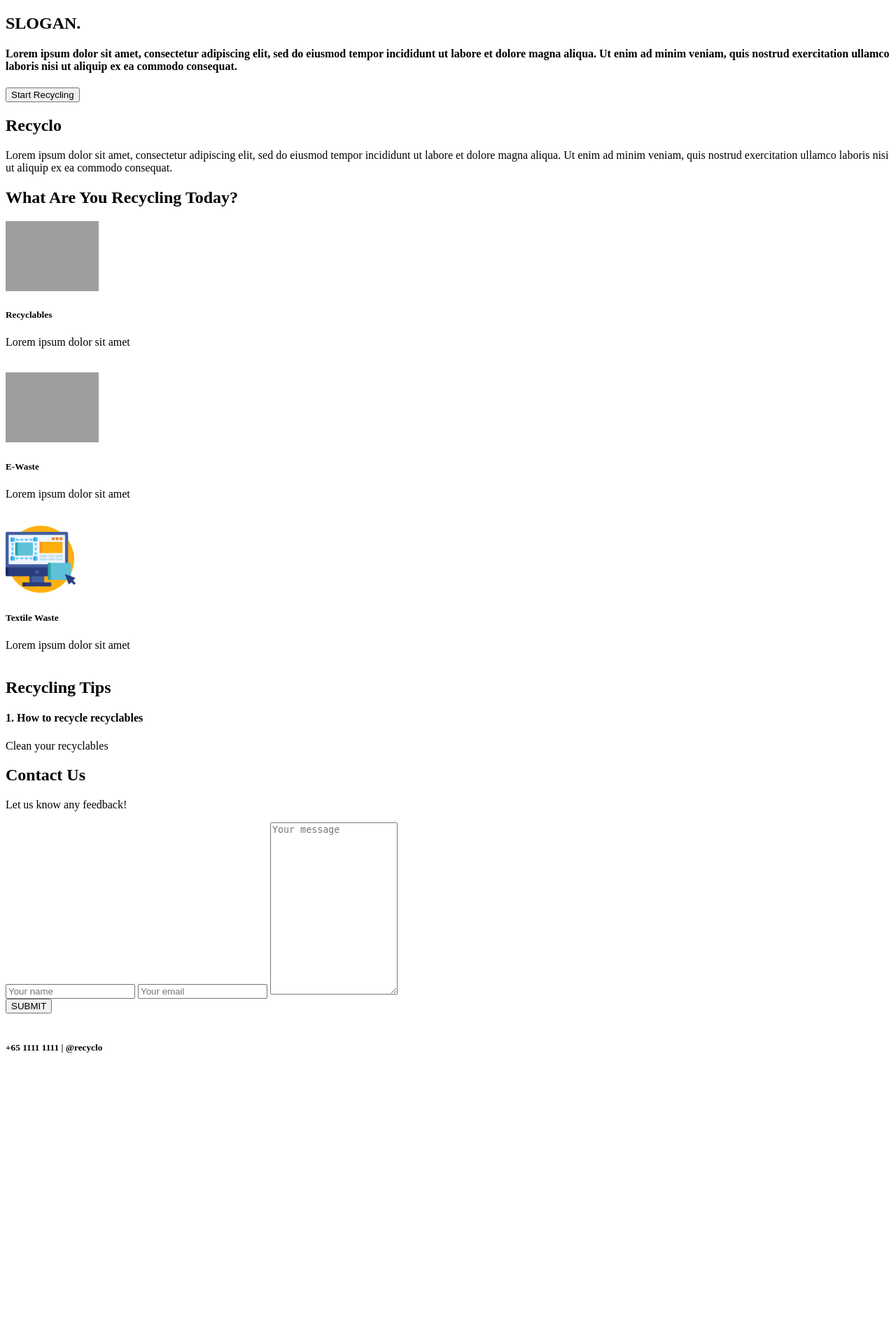
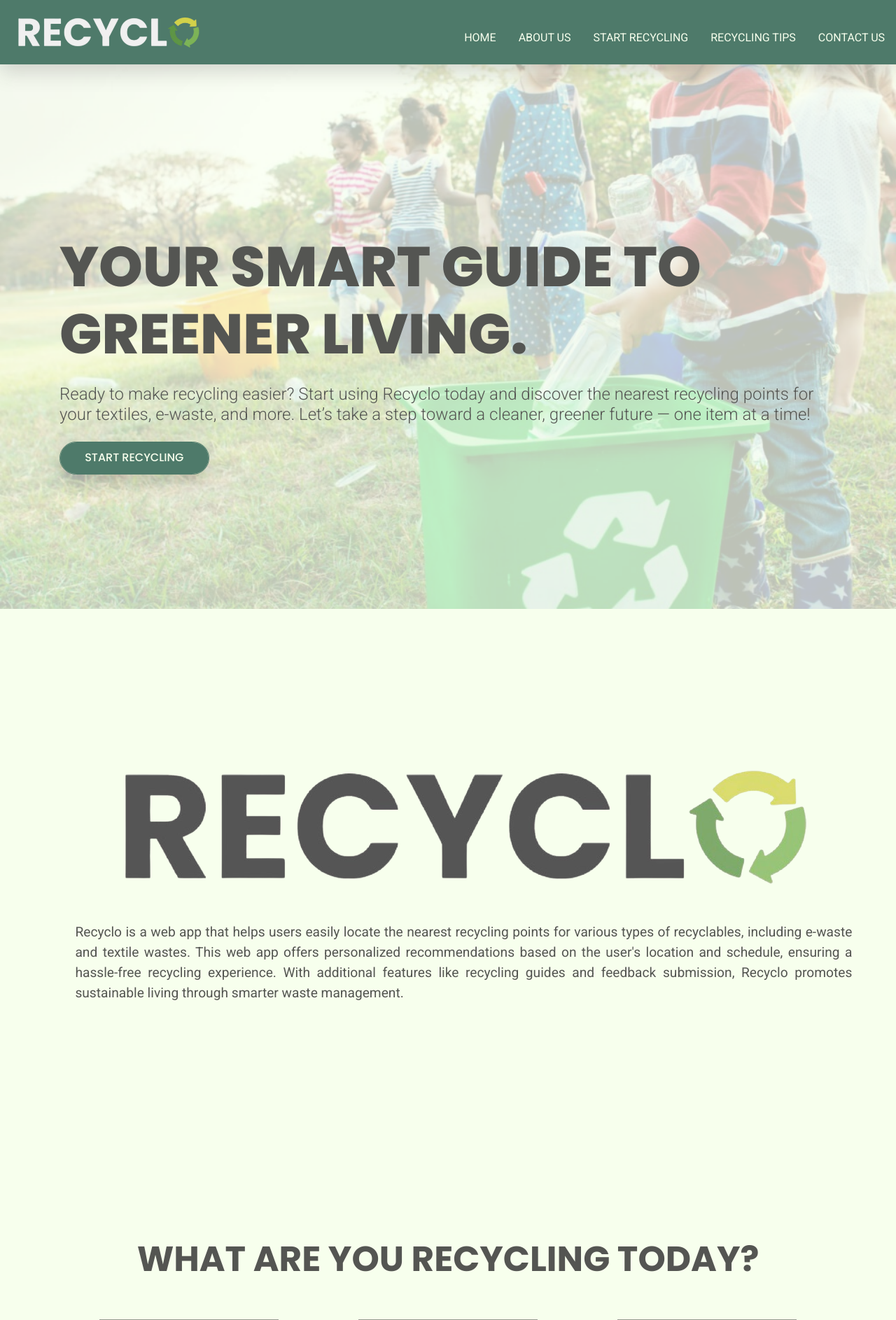
Before and after one commit to shenjc01/2006swe60, a PHP site: a page that, after the commit, uses html/landing page.html in a window 1280 px wide. Shown: the top 1886 px of the page at 70% size. Before the commit the page ends 1504 px from the top, so only its background shows below. Run offline with PHP 8.4, Linux system fonts and the light colour scheme; grey boxes are pictures that could not be loaded.

Commit message:
Add files via upload

```diff
--- a/css/partials/variables.css
+++ b/css/partials/variables.css
@@ -3,19 +3,21 @@ html, body {
     box-sizing: border-box;
     width: 100%;
     height: 100%;
+    background-color: var(--white-color);
 }
 
 :root{
-    --primary-color: #388087;
-    --secondary-color: #6FB3B8;
-    --title-color: #413F3D;
-    --text-color: #b1a6a4b5;
+    --white-color: #F7FFED;
+    --olive-color: #b4c59f;
+    --green-color: #4E7a6a;
+    --darkbrown-color: #413F3D;
+    --brown-color: #545552;
     --border-color: #697184;
     --gradient-color: linear-gradient(90deg, #388087 0%, #6FB3B8 100%);
     --shadow-color: 0px 10px 30px rgba(56, 128, 135, 0.63);
     --box-shadow: 0px 10px 30px rgba(57, 56, 61, 0.205);
 
-    --hind: 'Hind', sans-serif;
-    --montserrat: 'Montserrat', sans-serif;
+    --poppins: 'Poppins', sans-serif;
+    --roboto: 'Roboto', sans-serif;
 
 }
--- a/css/style.css
+++ b/css/style.css
@@ -1,5 +1,5 @@
-@import url('https://fonts.googleapis.com/css2?family=Hind&display=swap');
-@import url('https://fonts.googleapis.com/css2?family=Hind&family=Montserrat:wght@700&display=swap');
+@import url('https://fonts.googleapis.com/css2?family=Poppins:ital,wght@0,100;0,200;0,300;0,400;0,500;0,600;0,700;0,800;0,900;1,100;1,200;1,300;1,400;1,500;1,600;1,700;1,800;1,900&family=Roboto:ital,wght@0,100;0,300;0,400;0,500;0,700;0,900;1,100;1,300;1,400;1,500;1,700;1,900&display=swap');
+@import url('https://fonts.googleapis.com/css2?family=Poppins:ital,wght@0,100;0,200;0,300;0,400;0,500;0,600;0,700;0,800;0,900;1,100;1,200;1,300;1,400;1,500;1,600;1,700;1,800;1,900&display=swap');
 
 @import url(./partials/variables.css);
 
@@ -8,11 +8,11 @@
     position: fixed;
     top: 0;
     width:100%;
-    background-color: white;
+    background-color: var(--green-color);
     box-shadow: var(--box-shadow);
-    font-family: 'Hind', sans-serif;
+    font-family: var(--ro);
     font-size: 1rem;
-    color: var(--title-color);
+    color: var(--white-color);
     z-index: 999;
 }
 
@@ -37,7 +37,7 @@
 
 
 .header_area .main-menu .navbar .navbar-brand {
-    padding: 0 2rem 0 3.5rem;
+    padding: 0 2rem 0 0;
 }
 
 .header_area .main-menu .navbar {
@@ -45,64 +45,53 @@
 }
 
 .header_area .main-menu .nav-item .nav-link {
-    font-family: var(--hind);
+    font-family: var(--roboto);
     text-transform: uppercase;
-    padding: 1.5rem;
-}
-
-/*
-.header_area .main-menu .navbar-nav .active {
-    background: var(--primary-color);
-    -webkit-background-clip: text;
-    -webkit-text-fill-color: transparent;
-    -background-clip: text;
-}
-
-.header_area .main-menu .navbar-nav a:hover {
-    background: var(--gradient-color);
-    -webkit-background-clip: text;
-    -webkit-text-fill-color: transparent;
-    -background-clip: text;
-    transition: 0.4s;
-}
-*/
-
-.header_area .main-menu .navbar-nav .nav-link.active {
-    color: var(--primary-color);
-    text-decoration: none;
+    padding: 1rem 0 0 2rem;
 }
 
 .header_area .main-menu .navbar-nav .nav-link {
-    color: var(--border-color);
+    color: var(--white-color);
     text-decoration: none;
 }
 
 .header_area .main-menu .navbar-nav .nav-link:hover{
-    color: var(--secondary-color);
+    color: var(--olive-color);
+    font-weight: bold;
+}
+
+.header_area .main-menu .navbar-nav .nav-link:active {
+    color: var(--olive-color);
+    font-weight: bold;
 }
 
 /* end nav */
 
-/* start banner */
+/* start home */
+.site-main .site-banner {
+    background: url(/images/recycling\ kids.png);
+    background-repeat: no-repeat;
+    background-size: cover;
+    background-color: var(--white-color);
+    margin-bottom: 5%;
+    padding-bottom: 15%
+}
+
 .site-main .site-banner .site-title h1{
-    font-family: var(--montserrat);
-    color: var(--title-color);
-    padding-top: 40%;
-    font-weight: 500;
+    font-family: var(--poppins);
+    color: var(--brown-color);
+    padding-top: 30%;
+    font-weight: 800;
     font-size: 5rem;
 }
 
 .site-main .site-banner .site-title h4{
-    font-family: var(--montserrat);
-    font-weight: lighter;
-    color: var(--primary-color);
-    font-size: 1.9rem;
-}
-
-.site-main .site-banner .site-title p{
-    font-family: var(--hind);
-    color: var(--border-color);
-    padding: .4rem 0;
+    font-family: var(--roboto);
+    font-stretch: extra-condensed;
+    font-weight: 300;
+    padding: 1rem 0 1rem 0;
+    color: var(--brown-color);
+    font-size: 1.5rem;
 }
 
 .site-main .site-banner .banner-image >img {
@@ -112,59 +101,33 @@
     border-radius: 50%;
 }
 
-.button {
+.primary-button {
     padding: 0.8rem 2.2rem;
-    font: normal 500 16px/ 20px var(--hind);
+    font: normal 500 16px/ 20px var(--poppins);
     position: relative;
-    border: 3px solid transparent;
-    border-radius: 4px;
-}
-
-.primary-button {
-    margin-right: 10px;
-    background: var(--gradient-color);
+    border-color: var(--green-color);
+    border-radius: 30px;
+    background: var(--green-color);
     background-clip: padding-box;
-    color: whitesmoke;
+    color: var(--white-color);
     transition: background .6s ease;
     box-shadow: var(--box-shadow);
 }
 
 .primary-button:hover {
-    background: whitesmoke;
+    background: var(--white-color);
     background-clip: padding-box;
-    color: var(--title-color);
+    border-color: var(--green-color);
+    border-radius: 30px;
+    color: var(--darkbrown-color);
 }
 
 .primary-button::after {
     position: absolute;
     top: -2px; left:-2px;
     bottom: -2px; right: -2px;
-    background: var(--gradient-color);
-    content: '';
-    z-index: -1;
-    border-radius: 4px;
-}
-
-.secondary-button {
-    margin-left: 10px;
-    background: var(--gradient-color);
-    background-clip: padding-box;
-    color: whitesmoke;
-    transition: background .6s ease;
-    box-shadow: var(--box-shadow);
-}
-
-.secondary-button:hover {
-    background: whitesmoke;
-    background-clip: padding-box;
-    color: var(--title-color);
-}
-
-.secondary-button::after {
-    position: absolute;
-    top: -2px; left:-2px;
-    bottom: -2px; right: -2px;
-    background: var(--gradient-color);
+    border-color: var(--green-color);
+    border-radius: 30px;
     content: '';
     z-index: -1;
     border-radius: 4px;
@@ -172,132 +135,113 @@
 /* end banner */
 
 /* start about */
-.site-main .about-area {
-    padding: 8rem 5rem 8rem 5rem;
+.site-main .about-us {
+    padding: 10% 0 20% 3.5%;
 }
 
-.about-area .about-image {
+.site-main .about-us .about-us-img {
     display: flex;
     justify-content: center;
-}
-.site-main .about-area .about-title > h2{
-    display:block;
-    font: normal bold 49px/60px var(--montserrat);
-    font-weight: lighter;
-    color: var(--title-color);
+    padding-left: 3%;
 }
 
-.site-main .about-area .about-title .paragraph > p{
-    font-family: var(--hind);
-    padding: .4rem 0;
-    color: var(--border-color);
+.site-main .about-us .about-us-text{
+    font-family: var(--roboto);
+    font-size: larger;
+    text-align: justify;
+    padding: 1rem 0;
+    color: var(--brown-color);
 }
 /* end about */
 
-/* start skills area */
-.site-main .skills-area {
-    padding: 5rem 2rem;
+/* start recycling area */
+.site-main .start-recycling-area {
+    padding: 3rem 0 8rem 0;
 }
 
-.skills-area .skills-title >h1 {
+.start-recycling-area .start-recycling-title >h1 {
     display: block;
     padding: 0;
-    font-size: 49px;
-    font-family: var(--montserrat);
-    font-weight: lighter;
-    color: var(--title-color);
+    font-size: 50px;
+    font-family: var(--poppins);
+    font-weight: bold;
+    color: var(--brown-color);
+    text-align: center;
 }
 
-.skills-area .skills .card-text >span {
-    font-family: var(--hind);
+.start-recycling-area .recyclable-items {
+    background-color: rgba(84, 85, 82, 0.6);
     padding: 0;
-    color: var(--border-color);
+    width: 100%;
+    max-width: 16rem;
+    height: 28rem;
+    margin: 3rem auto;
+    transition: all .3s ease;
+    box-sizing: border-box;
 }
 
-.skills-area .skills {
-    background-color: rgba(248, 252, 253, 0.973);
-    padding: 0;
-    width: 16rem;
-    height: 28rem;
-    margin: 3rem 0.5rem;
-    transition: box-shadow .7s ease;
+.start-recycling-area .recyclable-items:hover{
+    background-color: var(--brown-color);
 }
 
-.skills-area .skills:hover{
-    box-shadow: var(--box-shadow);
+.start-recycling-area .recyclable-items .recyclables-img {
+    padding: 3rem 0;
+    display: inline-block;
+    margin: 6rem 5rem 1rem 5rem;
+    transition: margin 0.3s ease;
 }
 
-.skills-area .card-title {
+.start-recycling-area .recyclable-items:hover .recyclables-img {
+    margin: 3rem 5rem 1rem 5rem;
+}
+
+.start-recycling-area .card-title {
     display: block;
     padding: 0;
-    font-family: var(--montserrat);
-    font-weight: lighter;
-    color: var(--title-color)
+    font-family: var(--poppins);
+    font-weight: bold;
+    color: var(--white-color);
+    text-align: center;
 }
 
-.skills-area .para {
-    font-family: var(--hind);
-    padding: 3rem;
-    color: var(--border-color);
-}
-/* end skills area */
-
-/* start project area */
-.site-main .project-area{
-    padding: 4rem 0;
+.start-recycling-area .recyclable-items .card-text{
+    font-family: var(--roboto);
+    text-align: center;
+    padding: 0.5rem;
+    opacity: 0; /* Initially hidden */
+    visibility: hidden; /* Initially hidden */
+    transition: opacity .3s ease, visibility .3s ease; /* Smooth transition */
 }
 
-.site-main .project-area .button-group button{
-    background: transparent;
-    border: none;
-    font: normal 500 16px/130px var(--hind);
-    color: var(--border-color);
-    text-transform: uppercase;
+.start-recycling-area .recyclable-items:hover .card-text {
+    opacity: 1; /* Show text on hover */
+    visibility: visible; /* Make text visible on hover */
 }
 
-.site-main .project-area .button-group button:hover{
-    color: var(--secondary-color);
-    transition: 0.3s;
+.start-recycling-area .recyclable-items .card-text >span{
+    color: var(--white-color)
+}
+/* end recycling area */
+
+/* start recycling tips area */
+.site-main .recycling-tips-area{
+    padding: 3rem 0;
 }
 
-.site-main .project-area .button-group button+button{
-    padding-left: 3rem;
+.site-main .recycling-tips-area .recycling-tips-header{
+    text-align: center;
 }
 
-.site-main .project-area .title-h1 {
+.site-main .recycling-tips-area .recycling-tips-header >h1{
+    font-family: var(--poppins);
+    color: var(--brown-color);
+    font-weight: bold;
     display: block;
-    padding: 0;
-    font-size: 49px;
-    font-family: var(--montserrat);
-    font-weight: lighter;
-    color: var(--title-color);
 }
 
-.site-main .project-area .grid .our-project >.title .linkout:hover{
-    color: var(--primary-color) !important;
-    text-decoration: none;
-}
-
-.site-main .project-area .grid .our-project >.title h4{
-    font: normal 700 25px/12px var(--montserrat);
-    color: var(--border-color);
-}
-
-.site-main .project-area .grid .our-project >.title span{
-    font-family: var(--hind);
-}
-
-.site-main .project-area .grid .our-project .img a:hover img{
-    filter:brightness(1.1) drop-shadow(1px 8px 30px #b1afaf);
-}
-
-button:focus,
-button:active
-button:hover
-.btn:active,
-.btn.active{
-    outline: 0px !important;
-    box-shadow: none !important;
+.site-main .recycling-tips-area .recycling-tips-content{
+    text-align: left;
+    padding: 0 7%
 }
 /* end project area */
 
--- /dev/null
+++ b/html/landing page.html
@@ -0,0 +1,219 @@
+<!DOCTYPE html>
+<html lang = "en">
+
+<head>
+    <meta charset = "UTF-8">
+    <meta name = "viewport" content = "width = device-width, initial scale = 1.0">
+    <meta http-equiv = "X-UA-Compatible" content = "ie=edge">
+    <title>Recyclo</title>
+
+    <!-- bootstrap css file -->
+    <link rel = "stylesheet" href = "/css/bootstrap.min.css">
+
+    <!-- custom css file -->
+    <link rel = "stylesheet" href = "/css/style.css">
+
+</head>
+
+<body>
+    <!-- Header / Navbar -->
+    <header id="header" class="header_area">
+        <div class="main-menu">
+            <nav id="main-nav" class="navbar navbar-expand-lg navbar-light">
+                <a class="navbar-brand" href="#"><img src = "/images/recycle logo white no bg.png" alt = "logo" height = "60px"></a>
+                <button class="navbar-toggler" type="button" data-toggle="collapse" data-target="#navbarSupportedContent" aria-controls="navbarSupportedContent" aria-expanded="false" aria-label="Toggle navigation">
+                  <span class="navbar-toggler-icon"></span>
+                </button>
+
+                <!-- div class="collapse navbar-collapse" id="navbarSupportedContent"-->
+                    <div class="mr-auto"></div>
+                  <ul id="list-nav" class="navbar-nav">
+                    <li class="nav-item">
+                      <a class="nav-link active" href="#site-banner-id">home<span class="sr-only">(current)</span></a>
+                    </li>
+                    <li class="nav-item">
+                      <a class="nav-link" href="#about-us-id">about us</a>
+                    </li>
+                    <li class="nav-item">
+                        <a class="nav-link" href="#start-recycling-id">start recycling</a>
+                      </li>
+                    <li class="nav-item">
+                        <a class="nav-link" href="#recycling-tips-id">recycling tips</a>
+                    </li>
+                    <li class="nav-item">
+                        <a class="nav-link" href="#contact-us-id">contact us</a>
+                    </li>
+                  </ul>
+                </div>
+              </nav>
+        </div>
+    </header>
+
+    <!-- Main -->
+    <main id="main-id" class="site-main">
+
+        <!-- Site Banner -->
+        <div id="site-banner-id"></div>
+            <section id="site-banner" class="site-banner section-site-banner">
+                <div class="container flex-wrap justify-content-between">
+                    <div class="row">
+                        <div class="col-lg-12 col-md-12 site-title">
+                            <h1 class="title-text text-uppercase">Your smart guide to greener living.</h1>
+                            <h4 class="title-text">Ready to make recycling easier? Start using Recyclo today and discover the nearest recycling points for your textiles, e-waste, and more. Let’s take a step toward a cleaner, greener future — one item at a time!</h4>
+                            <div class="site-buttons">
+                                <div class="d-flex">
+                                    <a href="#start-recycling-id"><button type="button" class="btn primary-button text-uppercase">Start Recycling</button></a>
+                                </div>
+                            </div>
+                        </div>
+                    </div>
+                </div>
+            </section>
+
+        <!-- About Us -->
+        <div id="about-us-id"></div>
+        <section id="about-us" class="center about-us">
+            <div class="container flex-wrap justify-content-between">
+                <div class="row">
+                    <div class="col-lg-12 col-md-12 site-title">
+                        <img src="/images/recyclo logo no bg.png" class="about-us-img">
+                        <p class="about-us-text">Recyclo is a web app that helps users easily locate the nearest recycling points for various types of recyclables, including e-waste and textile wastes. This web app offers personalized recommendations based on the user's location and schedule, ensuring a hassle-free recycling experience. With additional features like recycling guides and feedback submission, Recyclo promotes sustainable living through smarter waste management.</p>
+                    </div>
+                </div>
+            </div>
+        </section>
+
+        <!-- Start Recycling -->
+        <div id="start-recycling-id"></div>
+        <section id="start-recycling" class = "start-recycling-area">
+            <div class="container">
+                <div class="row">
+                    <div class="col-lg-12 start-recycling-title">
+                        <h1 class="text-uppercase text-center title-text">What Are You Recycling Today?</h1>
+                    </div>
+                </div>
+                <div class="container recycling-list">
+                    <div class="row">
+                        <div class="col-lg-4 col-md-6 col-sm-12">
+                            <div class="recyclable-items">
+                                <div class="recyclables-img text-center py-4">
+                                    <img src="/images/recycling.png" alt="recyclables" height="100px">
+                                </div>
+                                <div class="card-body">
+                                    <h5 class="card-title text-uppercase  text-center">Recyclables</h5>
+                                    <p class="card-text text-secondary hide">
+                                        <span>Recyclables include materials like plastics, paper, cardboard, glass, and metals (such as aluminum cans or steel). </span><br>
+                                        <br>
+                                    </p>
+                                </div>
+                            </div>
+                        </div>
+                        <div class="col-lg-4 col-md-6 col-sm-12">
+                            <div class="recyclable-items">
+                                <div class="recyclables-img text-center py-4">
+                                    <img src="/images/device.png" alt="e-waste" height="100px">
+                                </div>
+                                <div class="card-body">
+                                    <h5 class="card-title text-uppercase text-center">E-Waste</h5>
+                                    <p class="card-text text-secondary hide">
+                                        <span>E-waste, or electronic waste, refers to discarded electronic devices like phones, computers, TVs, batteries, and appliances. </span><br>
+                                        <br>
+                                    </p>
+                                </div>
+                            </div>
+                        </div>
+                        <div class="col-lg-4 col-md-6 col-sm-12">
+                            <div class="recyclable-items">
+                                <div class="recyclables-img text-center py-4">
+                                    <img src="/images/clothes-rack.png" alt="textile waste" height="100px">
+                                </div>
+                                <div class="card-body">
+                                    <h5 class="card-title text-uppercase text-center">Textile Waste</h5>
+                                    <p class="card-text text-secondary hide">
+                                        <span>Textile waste includes discarded clothing, fabrics, and other materials like bedding or towels. </span><br>
+                                        <br>
+                                    </p>
+                                </div>
+                            </div>
+                        </div>
+
+                    </div>
+                </div>
+            </div>
+        </section>
+
+        <!-- Recycling Tips -->
+        <div id="recycling-tips-id"></div>
+        <section id="recycling-tips">
+            <div class="recycling-tips-area">
+                <div class="recycling-tips-header">
+                    <h1>Recycling Tips</h1>
+                </div>
+                <div class="recycling-tips-content">
+                    <h4>1. Know Your Local Guidelines</h4>
+                    <p>Understand what materials are accepted in your local recycling program to avoid contamination.</p>
+                    <h4>2. Clean and Rinse</h4>
+                    <p>Rinse food containers to prevent contamination and ensure the recyclables are processed properly.</p>
+                    <h4>3. Avoid Plastic Bags</h4>
+                    <p>Never put plastic bags in your recycling bin. Take them to designated drop-off locations at stores.</p>
+                    <h4>4. Separate Materials</h4>
+                    <p>Follow local rules on separating recyclables like paper, plastic, and glass to improve recycling efficiency.</p>
+                    <h4>5. Flatten Cardboard</h4>
+                    <p>Break down and flatten cardboard boxes to save space and make processing easier.</p>
+                    <h4>6. Recycle E-Waste Properly</h4>
+                    <p>Take electronics like batteries and phones to specialized e-waste recycling centers.</p>
+                    <h4>7. Don't Recycle Food-Soiled Items</h4>
+                    <p>Avoid putting greasy pizza boxes or dirty paper in the recycling bin—they belong in the compost or trash.</p>
+                    <h4>8. Remove Bottle Caps</h4>
+                    <p>Take off bottle caps before recycling, as they’re often made from different materials that need separate processing.</p>
+                    <h4>9. Buy Recycled Products</h4>
+                    <p>Support recycling by purchasing products made from recycled materials, closing the recycling loop.</p>
+                    <h4>10. Donate or Repurpose</h4>
+                    <p>Donate gently used items or repurpose them before recycling to reduce waste.</p>
+                </div>
+            </div>
+        </section>
+
+        <!-- Contact Us -->
+        <div id="contact-us-id"></div>
+        <section id="contact-me" class="contact-me">
+            <div class="container subscribe">
+                <div class="row">
+                    <div class="col-lg-12 text-center subscribe-title">
+                        <h1>Contact Us</h1>
+                        <p class="para">Let us know any feedback!</p>
+                    </div>
+                </div>
+                <div class="d-sm-flex justify-content-center">
+                    <form class="w-100" action="xxx" method="POST">
+                        <div class="row d-flex flex-row flex">
+                            <div class="col input-textbox">
+                                <input type="text" name="name" rows="2" id="txtname" class="form-control mb-3" placeholder="Your name">
+                                <input type="email" name="email" rows="2" id="txtemail" class="form-control mb-3" placeholder="Your email">
+                                <textarea type="message" name="message" rows="16" class ="form-control mb-3" placeholder="Your message" required></textarea>
+                            </div>
+                        </div>
+                        <div class="col">
+                            <div class="btn-submit">
+                                <button type="submit" class="btn button primary-button float-right">SUBMIT</button>
+                            </div>
+                        </div>
+                    </form>
+                </div>
+            </div>
+        </section>
+        <br>
+    </main>
+
+    <!-- footer -->
+    <footer class="footer-area">
+        <div class="container">
+            <div class="flex-wrap">
+                <div class="social text-center">
+                    <h5 class="text-uppercase">+65 1111 1111 | @recyclo</h5>
+                </div>
+            </div>
+        </div>
+    </footer>
+
+</body>
```
Also changed, not shown: images/clothes-rack.png (added), images/device.png (added), images/recycle logo white no bg.png (added), images/recycling kids.png (added), images/recycling.png (added), images/recyclo logo no bg.png (added), images/recyclo logo.png (added).
